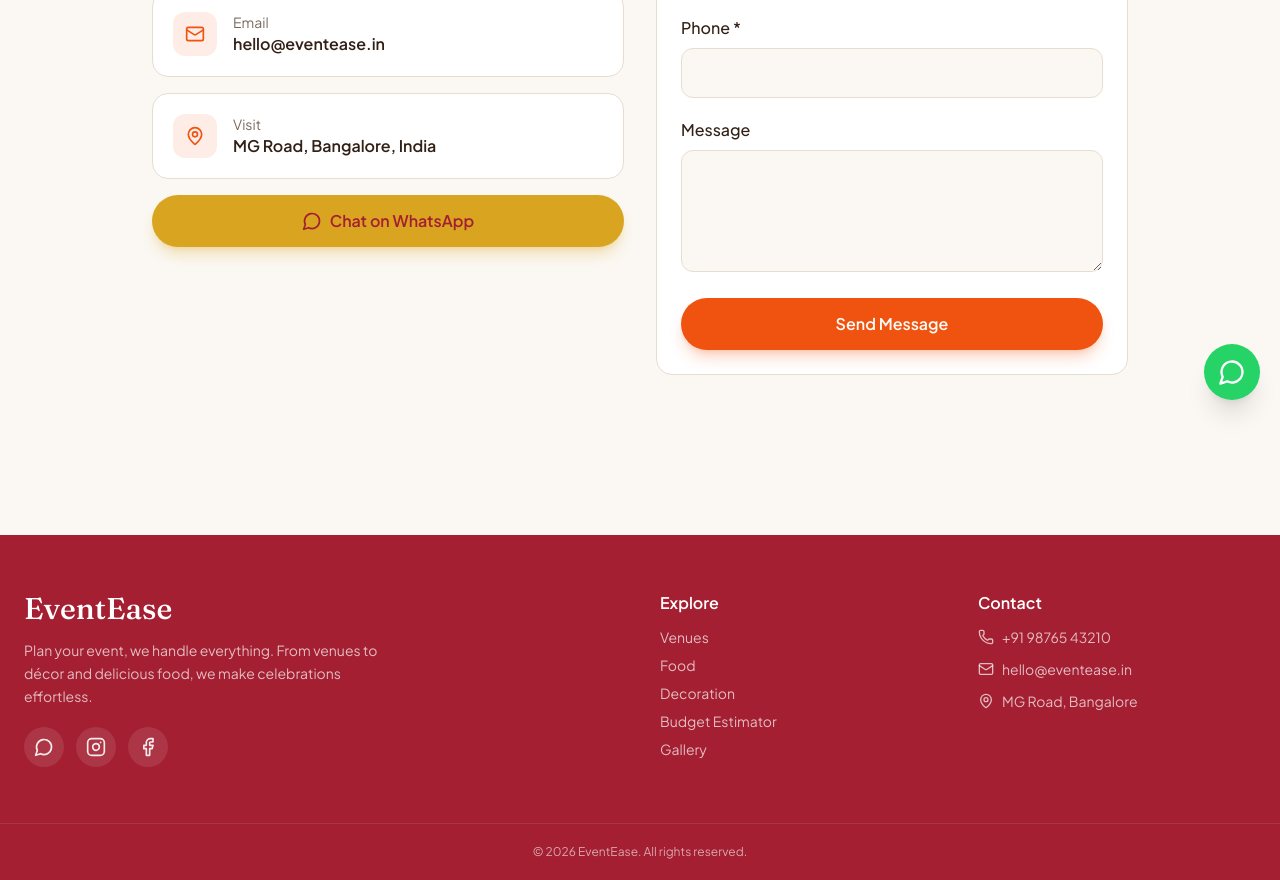
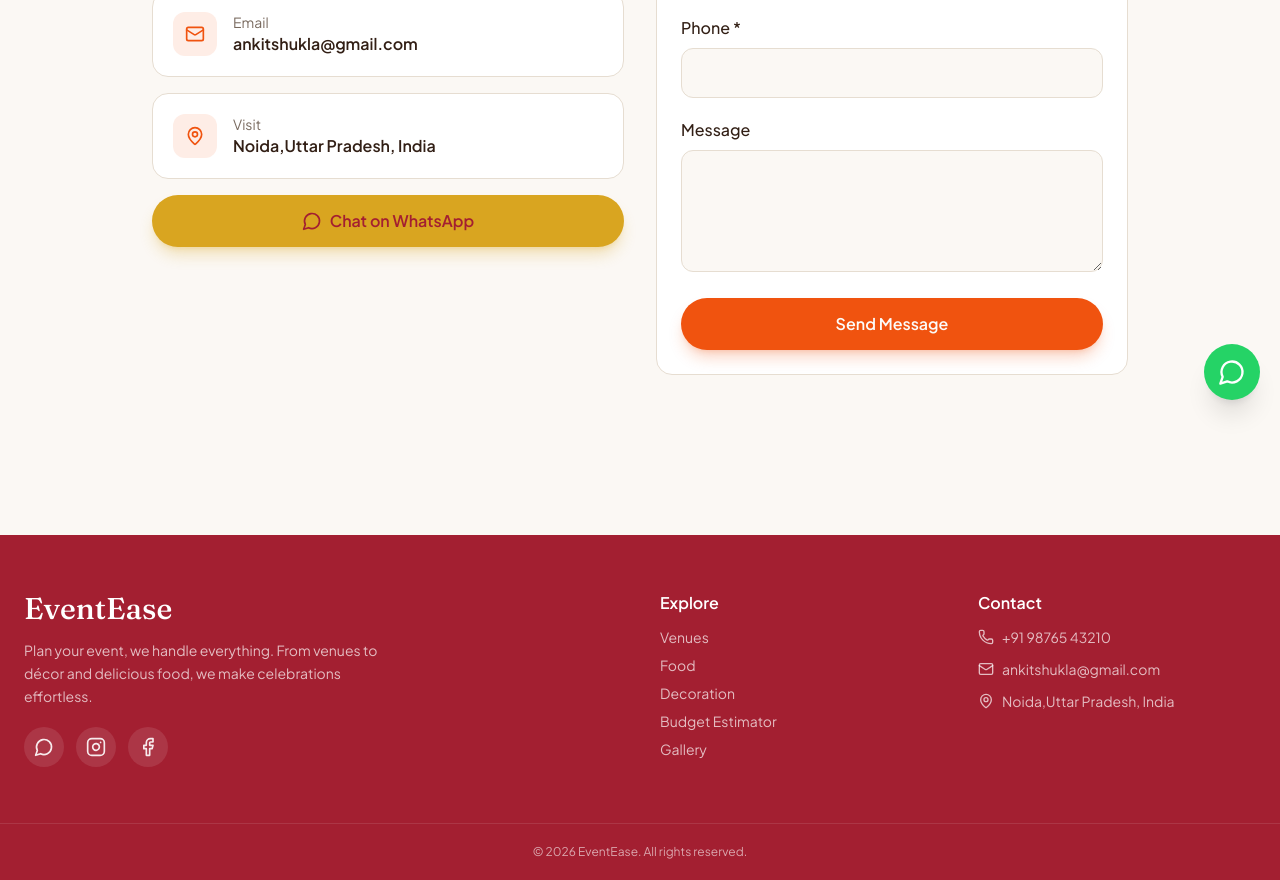
Before and after one commit to AshwinSharma0/easy-palanning, a React (Vite) app in the folder plann-easly/apps/web/: page /contact in a window 1280 px wide. Shown: the part 380-1260 px from the top of the page. Built offline with nearby package versions, Linux system fonts and the light colour scheme; no server answers; the HTML template or start-up script is replaced by a standard one; what pocketbase would draw is missing.

Commit message:
chnages the contact details

```diff
--- a/plann-easly/apps/web/src/components/Footer.jsx
+++ b/plann-easly/apps/web/src/components/Footer.jsx
@@ -30,8 +30,8 @@ function Footer() {
           <h4 className="font-semibold text-white mb-3">Contact</h4>
           <ul className="space-y-3 text-sm text-white/70">
             <li className="flex gap-2"><Phone className="h-4 w-4 mt-0.5" /> +91 98765 43210</li>
-            <li className="flex gap-2"><Mail className="h-4 w-4 mt-0.5" /> hello@eventease.in</li>
-            <li className="flex gap-2"><MapPin className="h-4 w-4 mt-0.5" /> MG Road, Bangalore</li>
+            <li className="flex gap-2"><Mail className="h-4 w-4 mt-0.5" /> ankitshukla@gmail.com</li>
+            <li className="flex gap-2"><MapPin className="h-4 w-4 mt-0.5" /> Noida,Uttar Pradesh, India</li>
           </ul>
         </div>
       </div>
--- a/plann-easly/apps/web/src/pages/ContactPage.jsx
+++ b/plann-easly/apps/web/src/pages/ContactPage.jsx
@@ -29,9 +29,9 @@ function ContactPage() {
 
   const inputCls = 'w-full rounded-xl border border-input bg-background px-4 py-3 min-h-[48px] focus:outline-none focus:ring-2 focus:ring-primary';
   const details = [
-    { icon: Phone, label: 'Call us', value: '+91 98765 43210' },
-    { icon: Mail, label: 'Email', value: 'hello@eventease.in' },
-    { icon: MapPin, label: 'Visit', value: 'MG Road, Bangalore, India' },
+    { icon: Phone, label: 'Call us', value: '+91 7985307537' },
+    { icon: Mail, label: 'Email', value: 'ankitshukla@gmail.com' },
+    { icon: MapPin, label: 'Visit', value: 'Noida,Uttar Pradesh, India' },
   ];
 
   return (
```
Also changed, not shown: 4 other files (tests, documents, lock files or other folders).
